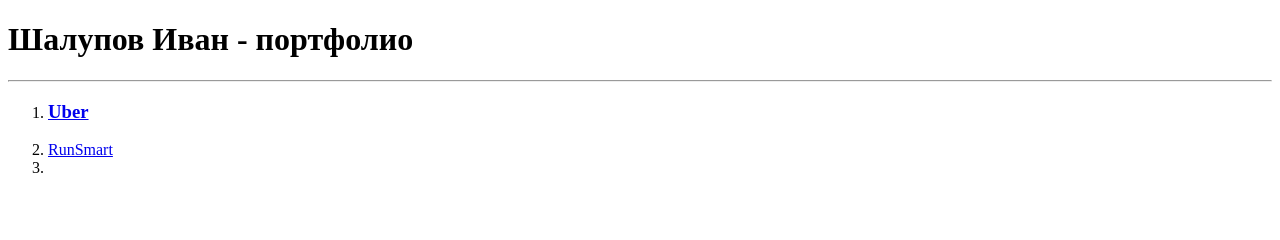
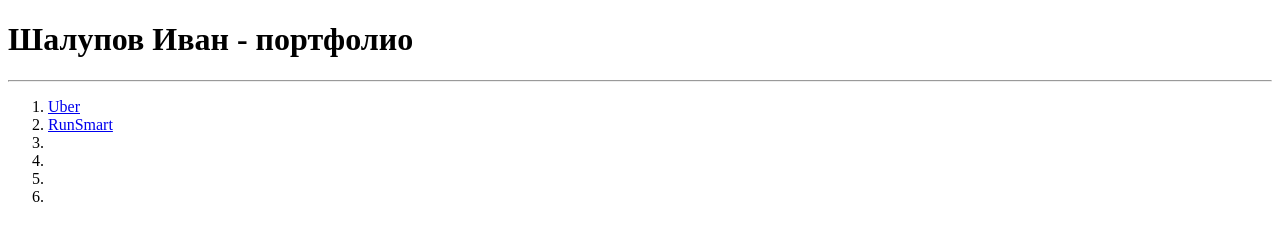
Before and after one commit to XyRmA-322/XyRmA-322.github.io, a plain HTML site: page index.html in a window 1280 px wide. Drawn offline with Linux system fonts and the light colour scheme.

Commit message:
Add files via upload

```diff
--- a/index.html
+++ b/index.html
@@ -11,8 +11,11 @@
         <h1>Шалупов Иван - портфолио</h1>
         <hr>
         <ol>
-            <li><h3><a href="https://xyrma-322.github.io/Uber/">Uber</a></h3></li>
+            <li><a href="https://xyrma-322.github.io/Uber/">Uber</a></li>
             <li><a href="https://xyrma-322.github.io/RunSmart/">RunSmart</a></li>
+            <li><a href=""></a></li>
+            <li><a href=""></a></li>
+            <li><a href=""></a></li>
             <li><a href=""></a></li>
         </ol>
     </div>
```
